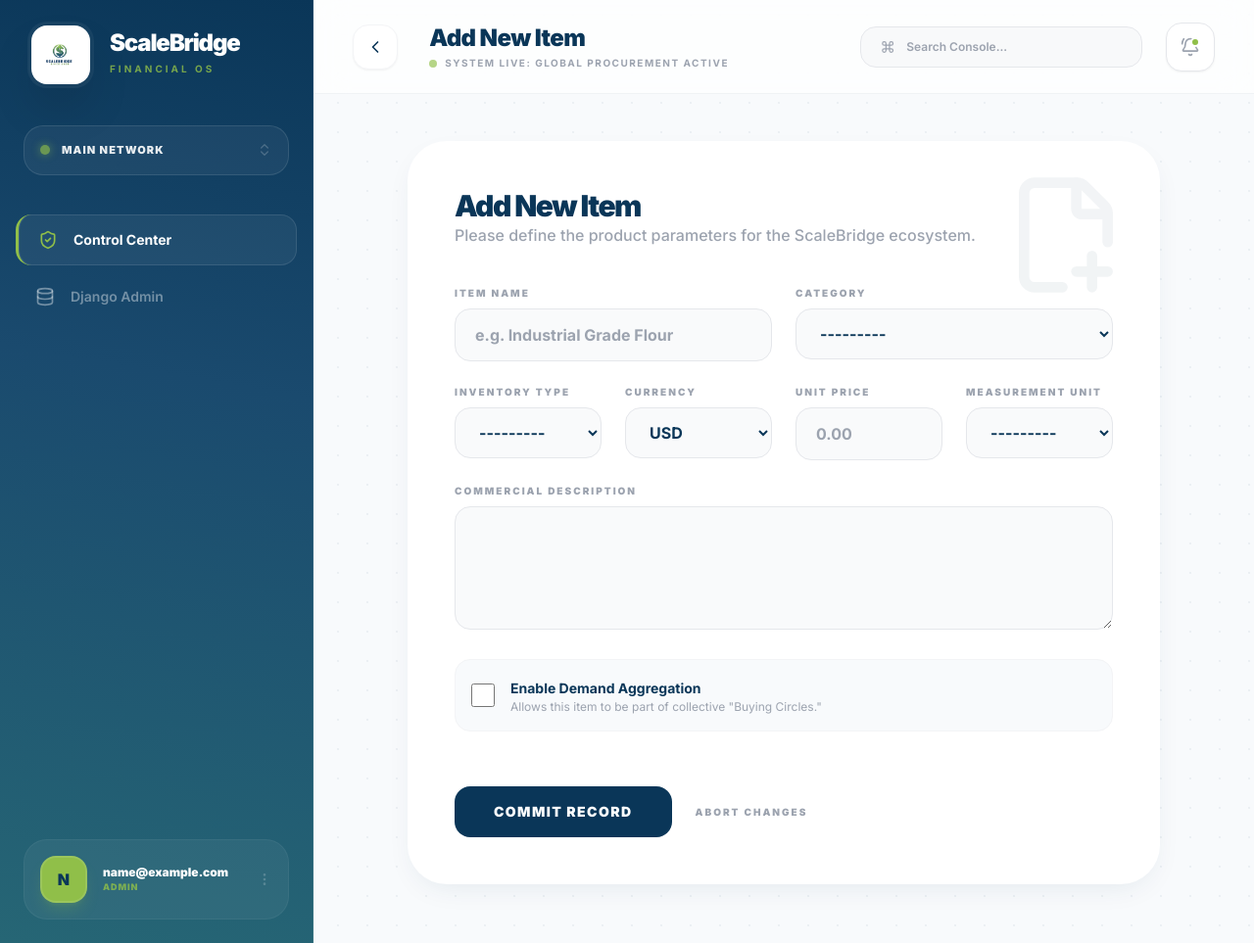
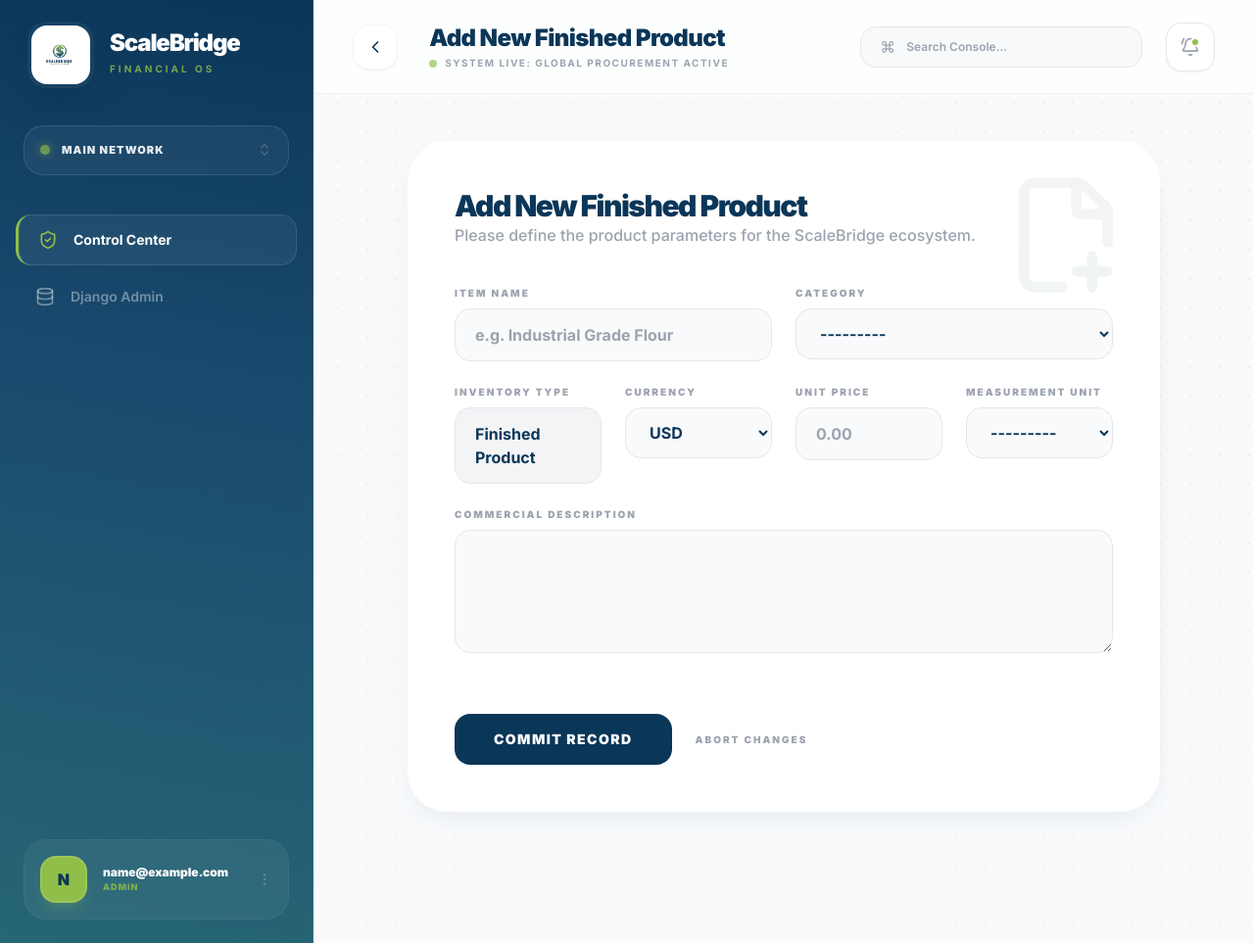
Before and after one commit to NesmaAh-16/ScaleBridge_B2B_Platform, a Django app: page /operations/catalog/add/ in a window 1280 px wide. Shown: the whole page at 98% size. Run offline with Django 5.2, Linux system fonts and the light colour scheme; a user stored in the database is signed in; tables that the repository leaves empty hold one stand-in row (values such as "Sample post"); some libraries are stand-ins or nearby versions.

Commit message:
feat: role-based catalog, marketplace, and buying circle UX
- Catalog add page locks product type by role (enterprise -> raw
  material, small business -> finished product) and requires a
  minimum order quantity + auto-starts a buying circle for materials.
- Catalog list page title/action button adapt to the same role split.
- Marketplace disables joining material circles for enterprise users
  and shows a Leave Circle action for small businesses already in one.
- Buying circles list/detail pages show enterprise-only "Show Details"
  action and hide member details from small business viewers.
- Remove a stale duplicate buying_circle_list.html template that was
  shadowing the maintained app-level template via TEMPLATES.DIRS.

Co-Authored-By: Claude Sonnet 5 <noreply@anthropic.com>

```diff
--- a/operations/forms.py
+++ b/operations/forms.py
@@ -29,11 +29,28 @@ class ProductForm(forms.ModelForm):
             }),
         }
 
-    def clean(self):
-        cleaned_data = super().clean()
-        if cleaned_data.get('is_group_buy') and not cleaned_data.get('min_order_quantity'):
-            self.add_error('min_order_quantity', 'Required when Demand Aggregation is enabled.')
-        return cleaned_data
+    def __init__(self, *args, fixed_product_type=None, allow_group_buy=True, **kwargs):
+        super().__init__(*args, **kwargs)
+        self.fixed_product_type = fixed_product_type
+        if fixed_product_type:
+            self.fields.pop('product_type')
+        self.allow_group_buy = allow_group_buy
+        self.fields.pop('is_group_buy')
+        if not allow_group_buy:
+            self.fields.pop('min_order_quantity')
+        else:
+            self.fields['min_order_quantity'].required = True
+
+    def save(self, commit=True):
+        instance = super().save(commit=False)
+        if self.fixed_product_type:
+            instance.product_type = self.fixed_product_type
+        instance.is_group_buy = self.allow_group_buy
+        if not self.allow_group_buy:
+            instance.min_order_quantity = None
+        if commit:
+            instance.save()
+        return instance
 
 
 class BuyingCircleForm(forms.Form):
--- a/operations/templates/operations/circle_detail.html
+++ b/operations/templates/operations/circle_detail.html
@@ -76,9 +76,10 @@
         </div>
     </div>
 
-    <div class="grid md:grid-cols-2 gap-8">
+    <div class="grid {% if is_enterprise %}md:grid-cols-2{% else %}md:grid-cols-1 max-w-xl mx-auto w-full{% endif %} gap-8">
 
-        <!-- Members list -->
+        {% if is_enterprise %}
+        <!-- Members list — supplier only -->
         <div class="bg-white rounded-[2rem] border border-slate-100 shadow-sm p-8">
             <h2 class="text-[10px] font-black text-gray-400 uppercase tracking-[0.2em] mb-6">
                 Members ({{ members.count }})
@@ -109,6 +110,7 @@
             <p class="text-sm text-slate-400 font-medium">No members yet.</p>
             {% endif %}
         </div>
+        {% endif %}
 
         <!-- Join / Leave / Status panel -->
         <div class="space-y-6">
--- a/operations/templates/operations/product_form.html
+++ b/operations/templates/operations/product_form.html
@@ -32,7 +32,12 @@
                 <div class="grid grid-cols-4 gap-6">
                     <div class="col-span-4 sm:col-span-1">
                         <label class="block text-[10px] font-black text-gray-400 uppercase tracking-[0.2em] mb-2">Inventory Type</label>
-                        {{ form.product_type }}
+                        {% if fixed_product_type %}
+                            <div class="w-full px-5 py-3.5 bg-gray-100 border border-gray-200 rounded-2xl font-bold text-sb-navy">{{ fixed_product_type_label }}</div>
+                            <input type="hidden" name="product_type" value="{{ fixed_product_type }}">
+                        {% else %}
+                            {{ form.product_type }}
+                        {% endif %}
                     </div>
                     <div class="col-span-4 sm:col-span-1">
                         <label class="block text-[10px] font-black text-gray-400 uppercase tracking-[0.2em] mb-2">Currency</label>
@@ -53,20 +58,10 @@
                     {{ form.description }}
                 </div>
 
-                <!-- Group buy toggle -->
-                <div class="flex items-center p-4 bg-sb-neutral rounded-2xl border border-gray-100 cursor-pointer"
-                     onclick="document.getElementById('id_is_group_buy').click()">
-                    <div class="flex items-center h-5">
-                        {{ form.is_group_buy }}
-                    </div>
-                    <div class="ml-4">
-                        <label class="font-bold text-sb-navy text-sm cursor-pointer">Enable Demand Aggregation</label>
-                        <p class="text-xs text-gray-400">Allows this item to be part of collective "Buying Circles."</p>
-                    </div>
-                </div>
-
-                <!-- Min order quantity — visible only when group buy is checked -->
-                <div id="min_order_section" class="{% if not form.is_group_buy.value %}hidden{% endif %}">
+                {% if form.min_order_quantity %}
+                <!-- Minimum order quantity — required for every raw material listed by enterprise businesses.
+                     Demand aggregation is always on for these items; a buying circle is started automatically. -->
+                <div>
                     <label class="block text-[10px] font-black text-gray-400 uppercase tracking-[0.2em] mb-2">
                         Minimum Order Quantity <span class="text-red-400">*</span>
                     </label>
@@ -74,18 +69,9 @@
                     {% if form.min_order_quantity.errors %}
                         <p class="mt-1 text-xs text-red-500 font-bold">{{ form.min_order_quantity.errors.0 }}</p>
                     {% endif %}
-                    <p class="mt-1 text-xs text-gray-400">The minimum quantity buyers must collectively reach to trigger an order.</p>
+                    <p class="mt-1 text-xs text-gray-400">The minimum quantity buyers must collectively reach to trigger an order. A buying circle is started automatically once set.</p>
                 </div>
-
-                <script>
-                    (function () {
-                        var chk = document.getElementById('id_is_group_buy');
-                        var sec = document.getElementById('min_order_section');
-                        function toggle() { sec.classList.toggle('hidden', !chk.checked); }
-                        chk.addEventListener('change', toggle);
-                        toggle();
-                    })();
-                </script>
+                {% endif %}
 
                 <div class="pt-8 flex items-center gap-6">
                     <button type="submit" class="bg-sb-navy text-white px-10 py-4 rounded-2xl font-black text-sm uppercase tracking-widest hover:bg-sb-green hover:shadow-glow transition-all">
--- a/operations/templates/operations/product_list.html
+++ b/operations/templates/operations/product_list.html
@@ -6,12 +6,12 @@
     <!-- Header Section -->
     <div class="flex justify-between items-end">
         <div>
-            <h1 class="text-3xl font-black text-sb-navy tracking-tighter">My Product & Material Catalog</h1>
+            <h1 class="text-3xl font-black text-sb-navy tracking-tighter">{{ catalog_title }}</h1>
             <p class="text-gray-500 font-medium mt-1">Manage your inventory for marketplace sales and buying circles.</p>
         </div>
         <a href="{% url 'operations:product_create' %}" class="flex items-center gap-2 bg-sb-navy text-white px-6 py-3 rounded-2xl font-bold hover:bg-sb-teal hover:shadow-glow transition-all">
             <i data-lucide="plus-circle" class="w-5 h-5"></i>
-            Add New Item
+            {{ add_button_label }}
         </a>
     </div>
 
@@ -73,7 +73,7 @@
                             <i data-lucide="database-zap" class="w-12 h-12 text-gray-200 mx-auto mb-4"></i>
                             <p class="text-sb-navy font-bold">No assets found</p>
                             <p class="text-sm text-gray-400 mt-1 mb-6">Your catalog is empty. Start by adding your first material or product.</p>
-                            <a href="{% url 'operations:product_create' %}" class="text-sb-green font-black text-xs uppercase tracking-widest hover:text-sb-teal transition-colors">Initialize Catalog +</a>
+                            <a href="{% url 'operations:product_create' %}" class="text-sb-green font-black text-xs uppercase tracking-widest hover:text-sb-teal transition-colors">{{ add_button_label }} +</a>
                         </div>
                     </td>
                 </tr>
--- a/operations/views.py
+++ b/operations/views.py
@@ -11,12 +11,30 @@ from .forms import ProductForm, BuyingCircleForm, JoinCircleForm
 # Product CRUD
 # ---------------------------------------------------------------------------
 
+def _ensure_group_buy_circle(product, business):
+    """Auto-start an Open buying circle when demand aggregation is enabled."""
+    if product.is_group_buy and product.min_order_quantity:
+        if not BuyingCircle.objects.filter(product=product, status='Open').exists():
+            BuyingCircle.objects.create(
+                created_by=business,
+                product=product,
+                target_quantity=product.min_order_quantity,
+            )
+
 @login_required
 @role_required('SmallBusiness', 'EnterpriseBuyer')
 def product_list(request):
     business = Business.objects.filter(user=request.user).first()
     products = Product.objects.filter(business=business)
-    return render(request, 'operations/product_list.html', {'products': products})
+
+    is_enterprise = request.user.role == 'EnterpriseBuyer'
+    fixed_product_type_label = 'Raw Material' if is_enterprise else 'Finished Product'
+
+    return render(request, 'operations/product_list.html', {
+        'products': products,
+        'catalog_title': f'My {fixed_product_type_label} Catalog',
+        'add_button_label': f'Add New {fixed_product_type_label}',
+    })
 
 
 @login_required
@@ -28,33 +46,46 @@ def product_create(request):
         messages.error(request, 'You need to complete your business profile before adding products.')
         return redirect('accounts:business_profile')
 
+    is_enterprise = request.user.role == 'EnterpriseBuyer'
+    fixed_product_type = 'MATERIAL' if is_enterprise else 'PRODUCT'
+    fixed_product_type_label = 'Raw Material' if is_enterprise else 'Finished Product'
+    title = f'Add New {fixed_product_type_label}'
+
     if request.method == 'POST':
-        form = ProductForm(request.POST)
+        form = ProductForm(request.POST, fixed_product_type=fixed_product_type, allow_group_buy=is_enterprise)
         if form.is_valid():
             product = form.save(commit=False)
             product.business = business
             product.save()
+            _ensure_group_buy_circle(product, business)
             messages.success(request, f'Item "{product.name}" added successfully!')
             return redirect('operations:product_list')
     else:
-        form = ProductForm()
+        form = ProductForm(fixed_product_type=fixed_product_type, allow_group_buy=is_enterprise)
 
-    return render(request, 'operations/product_form.html', {'form': form, 'title': 'Add New Item'})
+    return render(request, 'operations/product_form.html', {
+        'form': form,
+        'title': title,
+        'fixed_product_type': fixed_product_type,
+        'fixed_product_type_label': fixed_product_type_label,
+    })
 
 
 @login_required
 @role_required('SmallBusiness', 'EnterpriseBuyer')
 def product_update(request, pk):
     product = get_object_or_404(Product, pk=pk, business__user=request.user)
+    is_enterprise = request.user.role == 'EnterpriseBuyer'
 
     if request.method == 'POST':
-        form = ProductForm(request.POST, instance=product)
+        form = ProductForm(request.POST, instance=product, allow_group_buy=is_enterprise)
         if form.is_valid():
-            form.save()
+            product = form.save()
+            _ensure_group_buy_circle(product, product.business)
             messages.success(request, f'"{product.name}" updated successfully!')
             return redirect('operations:product_list')
     else:
-        form = ProductForm(instance=product)
+        form = ProductForm(instance=product, allow_group_buy=is_enterprise)
 
     return render(request, 'operations/product_form.html', {'form': form, 'title': 'Edit Item'})
 
@@ -116,6 +147,17 @@ def marketplace_list(request):
             'closed_circle': closed_circle_map.get(p.pk),
         })
 
+    is_enterprise = request.user.is_authenticated and request.user.role == 'EnterpriseBuyer'
+
+    member_circle_ids = set()
+    if request.user.is_authenticated:
+        business = Business.objects.filter(user=request.user).first()
+        if business:
+            member_circle_ids = set(
+                BuyingCircleMember.objects.filter(business=business)
+                .values_list('buying_circle_id', flat=True)
+            )
+
     context = {
         'products_with_circles': products_with_circles,
         'categories': categories,
@@ -123,6 +165,8 @@ def marketplace_list(request):
         'current_type': p_type,
         'query': query,
         'group_buy_filter': group_buy,
+        'is_enterprise': is_enterprise,
+        'member_circle_ids': member_circle_ids,
     }
     return render(request, 'operations/marketplace_list.html', context)
 
@@ -154,11 +198,14 @@ def buying_circle_list(request):
         ('Completed', 'Completed'),
     ]
 
+    is_enterprise = request.user.is_authenticated and request.user.role == 'EnterpriseBuyer'
+
     return render(request, 'operations/buying_circle_list.html', {
         'buying_circles': qs,
         'status_filter': status_filter,
         'member_circle_ids': member_circle_ids,
         'status_tabs': status_tabs,
+        'is_enterprise': is_enterprise,
     })
 
 
@@ -179,9 +226,11 @@ def circle_detail(request, pk):
         and not is_member
         and circle.status == 'Open'
         and business != circle.product.business  # supplier can't join their own circle
+        and request.user.role != 'EnterpriseBuyer'  # enterprises don't buy raw materials via circles
     )
 
     join_form = JoinCircleForm() if can_join else None
+    is_enterprise = request.user.role == 'EnterpriseBuyer'
 
     context = {
         'circle': circle,
@@ -190,6 +239,7 @@ def circle_detail(request, pk):
         'user_membership': user_membership,
         'can_join': can_join,
         'join_form': join_form,
+        'is_enterprise': is_enterprise,
     }
     return render(request, 'operations/circle_detail.html', context)
 
```
Also changed, not shown: operations/templates/operations/buying_circle_list.html (+4 -12 lines), operations/templates/operations/marketplace_list.html (+21 -5 lines), templates/operations/buying_circle_list.html (deleted, +0 -115 lines).
